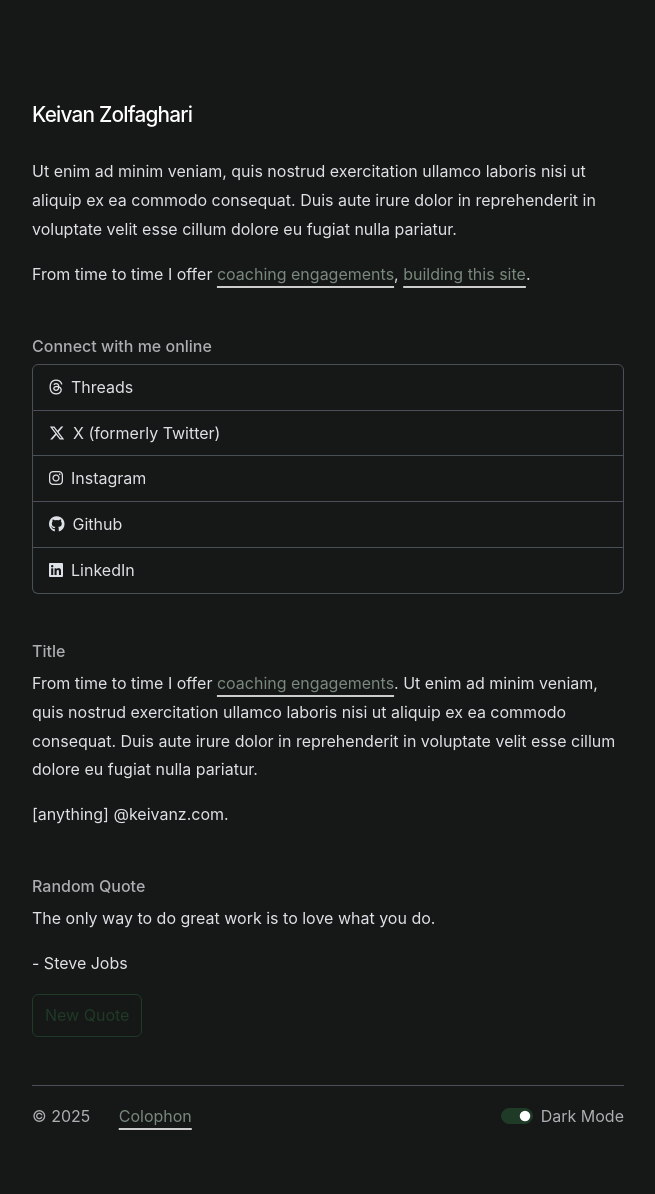
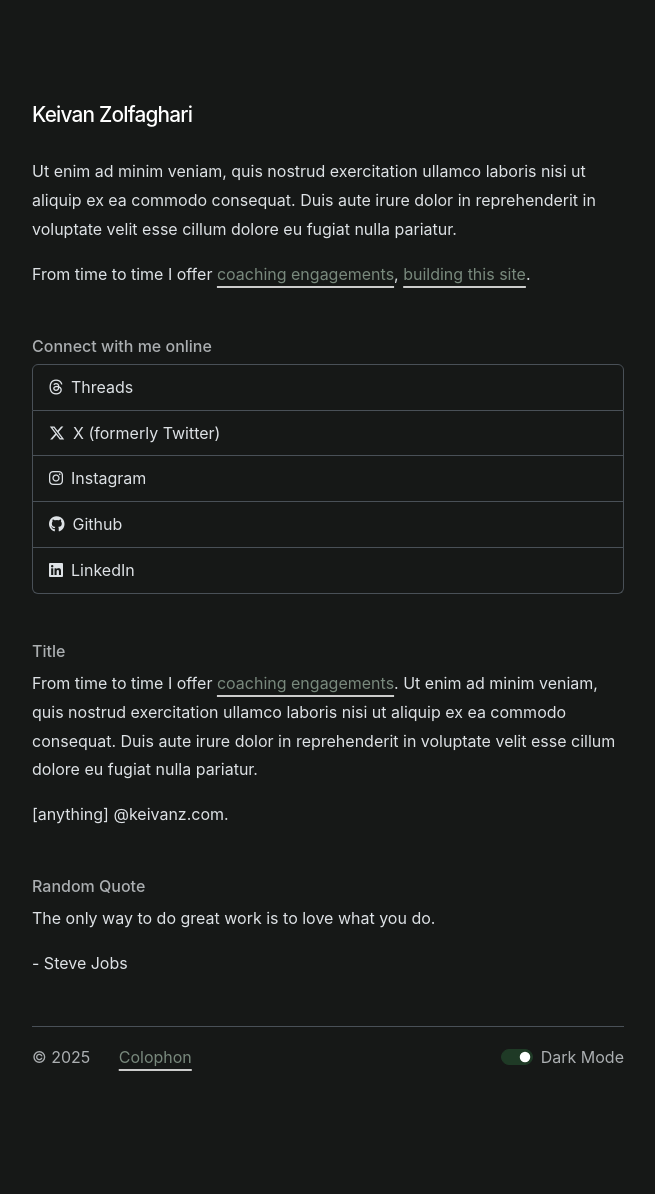
Before and after one commit to keivanz/keivanz.github.io, a Jekyll site: the page built from index.md, in a window 1280 px wide. Shown: the whole page, without its empty margins (312-967 px from the left). Built offline with Jekyll 4.4.1, drawn with Linux system fonts in a browser that asks for light colours; nearby versions of some CDN libraries; some web fonts are replaced; after the commit the page ends 1136 px from its top, so only the background shows below that.

Commit message:
hiding button

```diff
--- a/_includes/homepage.html
+++ b/_includes/homepage.html
@@ -32,7 +32,7 @@
   <p id="quote"></p>
   <p id="author"></p>
 
-    <button type="button" class="btn btn-outline-primary" onclick="displayRandomQuote()">New Quote</button>
+  <button type="button" id="quote_button" style="display: none;" class="btn btn-outline-primary" onclick="displayRandomQuote()">New Quote</button>
 </div>
 
 <script>
```
Also changed, not shown: other parts of _includes/homepage.html (+2 -1 lines).
